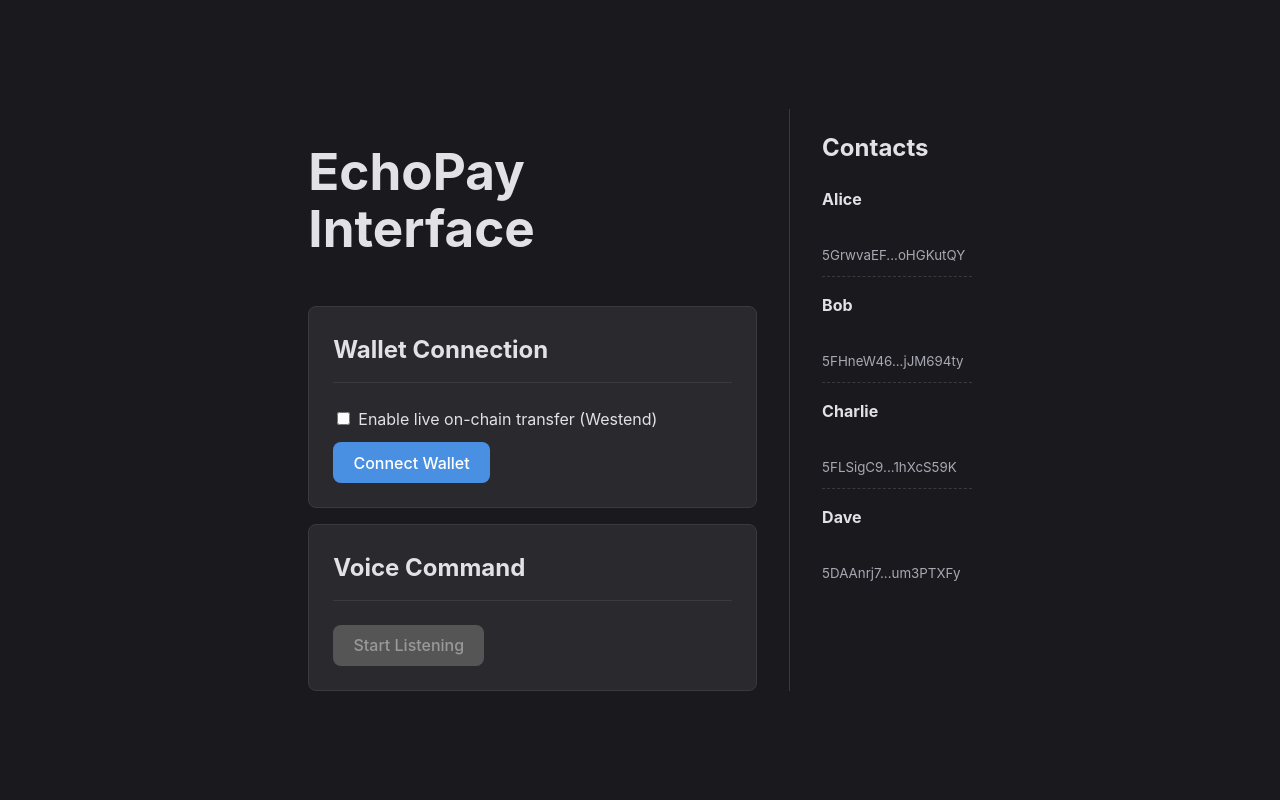
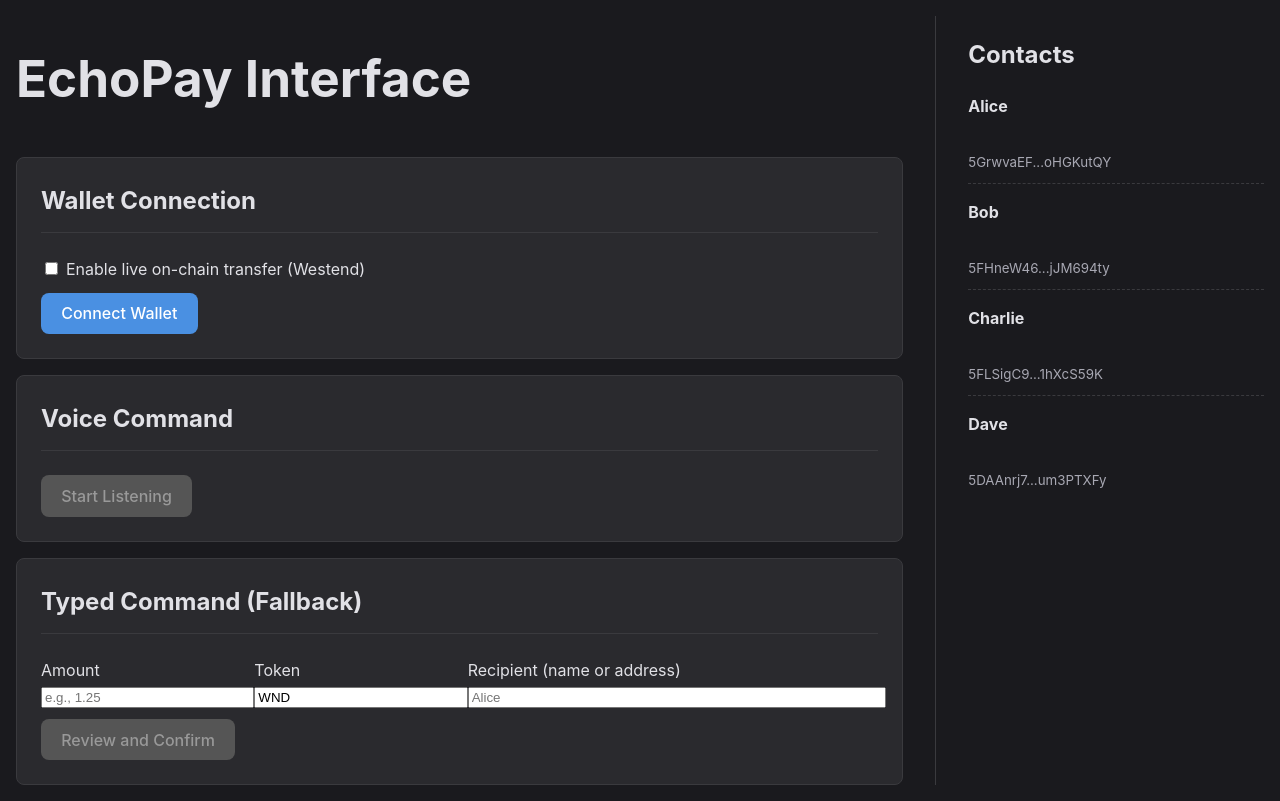
Before and after one commit to MasteraSnackin/EchoPay-2, a React (Vite) app in the folder frontend/: page / in a window 1280 px wide. Built offline with nearby package versions, Linux system fonts and the light colour scheme.

Commit message:
Add typed command input and fuzzy contact search
Co-authored-by: alchemist.cheng <alchemist.cheng@gmail.com>

```diff
--- a/frontend/package.json
+++ b/frontend/package.json
@@ -14,6 +14,7 @@
     "@polkadot/api": "^15.9.2",
     "@polkadot/extension-dapp": "^0.58.8",
     "@polkadot/extension-inject": "^0.58.8",
+    "fuse.js": "^7.1.0",
     "react": "^19.0.0",
     "react-dom": "^19.0.0"
   },
--- a/frontend/src/App.tsx
+++ b/frontend/src/App.tsx
@@ -1,4 +1,4 @@
-import { useState, useEffect, useRef } from 'react';
+import { useState, useEffect, useRef, useMemo } from 'react';
 import { web3Accounts, web3Enable, web3FromAddress } from '@polkadot/extension-dapp';
 import { InjectedAccountWithMeta } from '@polkadot/extension-inject/types';
 import { ApiPromise, WsProvider } from '@polkadot/api';
@@ -8,6 +8,7 @@ import './App.css';
 import ContactList, { mockContacts, Contact } from './ContactList';
 import { parseCommandText, type ParsedCommand } from './utils/parseCommand';
 import { toPlanckFromDecimal } from './utils/amount';
+import { createContactSearcher } from './utils/contacts';
 
 // Check if the browser supports the Web Speech API
 const SpeechRecognition = (window as any).SpeechRecognition || (window as any).webkitSpeechRecognition;
@@ -47,6 +48,15 @@ function App() {
   const [isEstimatingFee, setIsEstimatingFee] = useState<boolean>(false);
   const [estimatedFee, setEstimatedFee] = useState<string>('');
   const [estimateError, setEstimateError] = useState<string>('');
+
+  // Typed command form state
+  const [typedAmount, setTypedAmount] = useState<string>('');
+  const [typedToken, setTypedToken] = useState<string>('WND');
+  const [typedRecipient, setTypedRecipient] = useState<string>('');
+  const [typedErrors, setTypedErrors] = useState<string>('');
+
+  // Fuzzy searcher
+  const contactSearcher = useMemo(() => createContactSearcher(mockContacts), []);
 
   // Effect for Speech Recognition Setup
   useEffect(() => {
@@ -99,19 +109,74 @@ function App() {
     setParsedCommand(parsed);
 
     const lowerCaseText = recognizedText.toLowerCase().trim();
-    const foundContact = mockContacts.find((contact: Contact) => contact.name.toLowerCase() === lowerCaseText);
-    setRecognizedContact(foundContact || null);
+    const exactMatch = mockContacts.find((contact: Contact) => contact.name.toLowerCase() === lowerCaseText);
 
-    // If parser found a recipient by name, try to map to contact list for address
+    if (exactMatch) {
+      setRecognizedContact(exactMatch);
+    } else {
+      const fuzzy = contactSearcher.searchByNameOrAddress(lowerCaseText);
+      setRecognizedContact(fuzzy);
+    }
+
     if (parsed && parsed.recipientName) {
-      const contactByName = mockContacts.find(
-        (c) => c.name.toLowerCase() === parsed.recipientName!.toLowerCase()
-      );
-      if (contactByName) {
-        setRecognizedContact(contactByName);
+      const fuzzyByParsed = contactSearcher.searchByNameOrAddress(parsed.recipientName);
+      if (fuzzyByParsed) {
+        setRecognizedContact(fuzzyByParsed);
       }
     }
-  }, [recognizedText]);
+  }, [recognizedText, contactSearcher]);
+
+  // Prefill typed form when parsedCommand changes
+  useEffect(() => {
+    if (!parsedCommand) return;
+    setTypedAmount(String(parsedCommand.amount));
+    setTypedToken(parsedCommand.token);
+    setTypedRecipient(parsedCommand.recipientName || '');
+  }, [parsedCommand]);
+
+  // Validate typed form
+  const validateTyped = (): { contact: Contact | null } | null => {
+    setTypedErrors('');
+
+    if (!typedAmount || !/^\d+(?:[.,]\d+)?$/.test(typedAmount)) {
+      setTypedErrors('Enter a valid amount.');
+      return null;
+    }
+    if (!typedToken || !/^[A-Za-z]{2,5}$/.test(typedToken)) {
+      setTypedErrors('Enter a valid token symbol (2-5 letters).');
+      return null;
+    }
+    if (!typedRecipient) {
+      setTypedErrors('Enter a recipient name or address.');
+      return null;
+    }
+
+    const match = contactSearcher.searchByNameOrAddress(typedRecipient);
+    if (!match) {
+      setTypedErrors('Could not match recipient. Check the name/address.');
+      return null;
+    }
+
+    return { contact: match };
+  };
+
+  // Open confirm from typed form
+  const openConfirmFromTyped = () => {
+    const result = validateTyped();
+    if (!result) return;
+
+    const provisional: ParsedCommand = {
+      action: 'pay',
+      amount: Number(typedAmount.replace(/,/g, '.')),
+      token: typedToken.toUpperCase(),
+      recipientName: result.contact!.name,
+      recipientAddress: result.contact!.address,
+    };
+
+    setParsedCommand(provisional);
+    setRecognizedContact(result.contact);
+    setIsConfirmOpen(true);
+  };
 
   // --- Fetch Account Balance ---
   useEffect(() => {
@@ -500,6 +565,47 @@ function App() {
           )}
         </div>
 
+        {/* Typed Command Fallback */}
+        <div className="card">
+          <h2>Typed Command (Fallback)</h2>
+          <div style={{ display: 'grid', gap: '8px', gridTemplateColumns: '1fr 1fr 2fr' }}>
+            <div>
+              <label>Amount</label>
+              <input
+                type="text"
+                value={typedAmount}
+                onChange={(e) => setTypedAmount(e.target.value)}
+                placeholder="e.g., 1.25"
+                style={{ width: '100%' }}
+              />
+            </div>
+            <div>
+              <label>Token</label>
+              <input
+                type="text"
+                value={typedToken}
+                onChange={(e) => setTypedToken(e.target.value.toUpperCase())}
+                placeholder="WND"
+                style={{ width: '100%' }}
+              />
+            </div>
+            <div>
+              <label>Recipient (name or address)</label>
+              <input
+                type="text"
+                value={typedRecipient}
+                onChange={(e) => setTypedRecipient(e.target.value)}
+                placeholder="Alice"
+                style={{ width: '100%' }}
+              />
+            </div>
+          </div>
+          {typedErrors && <p style={{ color: 'orange', marginTop: '8px' }}>{typedErrors}</p>}
+          <div style={{ marginTop: '10px' }}>
+            <button disabled={!selectedAccount} onClick={openConfirmFromTyped}>Review and Confirm</button>
+          </div>
+        </div>
+
         {/* Confirmation Section */}
         {isConfirmOpen && parsedCommand && (
           <div className="card" style={{ borderColor: '#4a90e2' }}>
@@ -530,7 +636,7 @@ function App() {
 
       </div>
 
-      {/* Contact List Section */}
+      {/* Sidebar */}
       <div className="sidebar">
         <ContactList />
       </div>
--- /dev/null
+++ b/frontend/src/utils/contacts.ts
@@ -0,0 +1,24 @@
+import Fuse from 'fuse.js';
+import type { IFuseOptions } from 'fuse.js';
+import type { Contact } from '../ContactList';
+
+const fuseOptions: IFuseOptions<Contact> = {
+  includeScore: true,
+  threshold: 0.35,
+  keys: [
+    { name: 'name', weight: 0.8 },
+    { name: 'address', weight: 0.2 },
+  ],
+};
+
+export function createContactSearcher(contacts: Contact[]) {
+  const fuse = new Fuse(contacts, fuseOptions);
+  return {
+    searchByNameOrAddress(query: string): Contact | null {
+      if (!query) return null;
+      const results = fuse.search(query);
+      if (results.length === 0) return null;
+      return results[0].item;
+    },
+  };
+}
```
Also changed, not shown: 1 other file (tests, documents, lock files or other folders).
